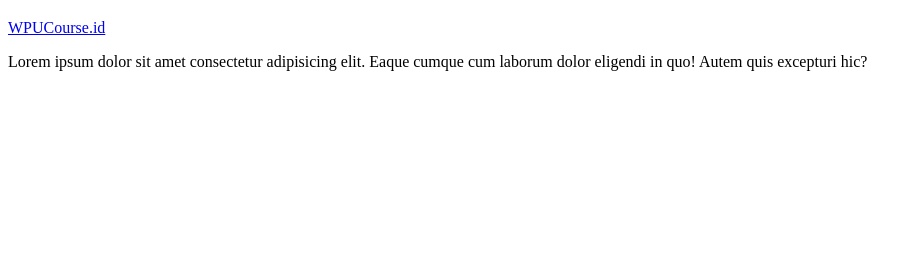
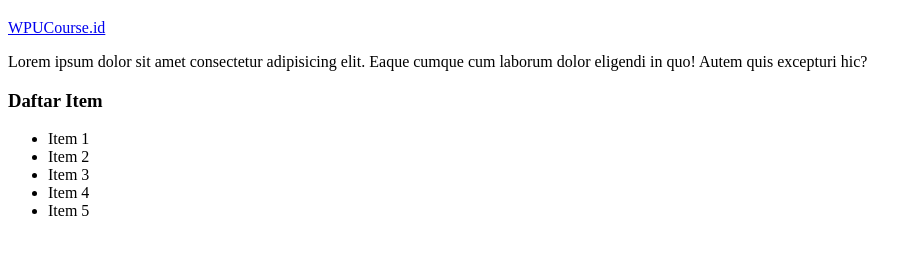
Before and after one commit to cakraawijaya/wpubelajarweb, a plain HTML site: page 04-git-dan-github/coba.html in a window 1280 px wide. Shown: the part 61-316 px from the top of the page, without its empty margins (0-922 px from the left). Drawn offline with Linux system fonts and the light colour scheme.

Commit message:
feat: menambahkan daftar item di coba.html

```diff
--- a/04-git-dan-github/coba.html
+++ b/04-git-dan-github/coba.html
@@ -12,5 +12,14 @@
       Lorem ipsum dolor sit amet consectetur adipisicing elit. Eaque cumque cum
       laborum dolor eligendi in quo! Autem quis excepturi hic?
     </p>
+
+    <h3>Daftar Item</h3>
+    <ul>
+      <li>Item 1</li>
+      <li>Item 2</li>
+      <li>Item 3</li>
+      <li>Item 4</li>
+      <li>Item 5</li>
+    </ul>
   </body>
 </html>
```
